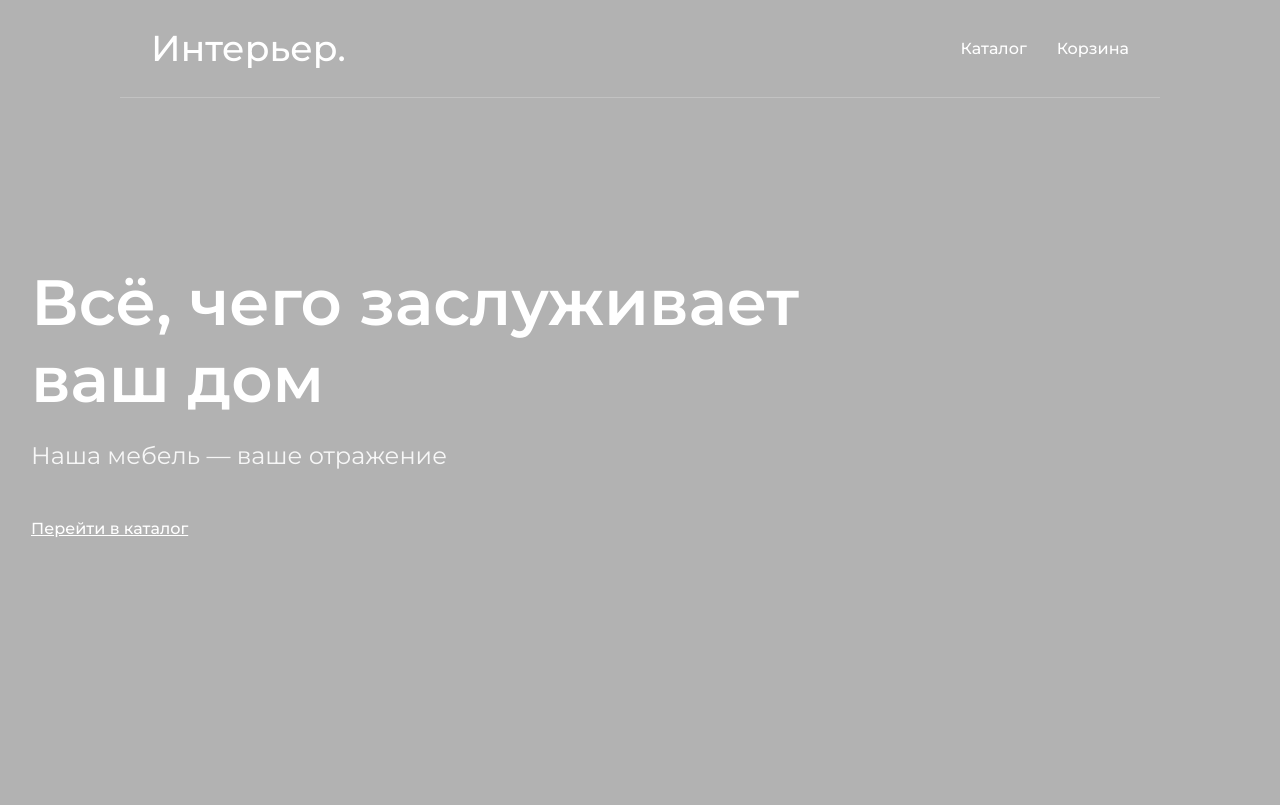
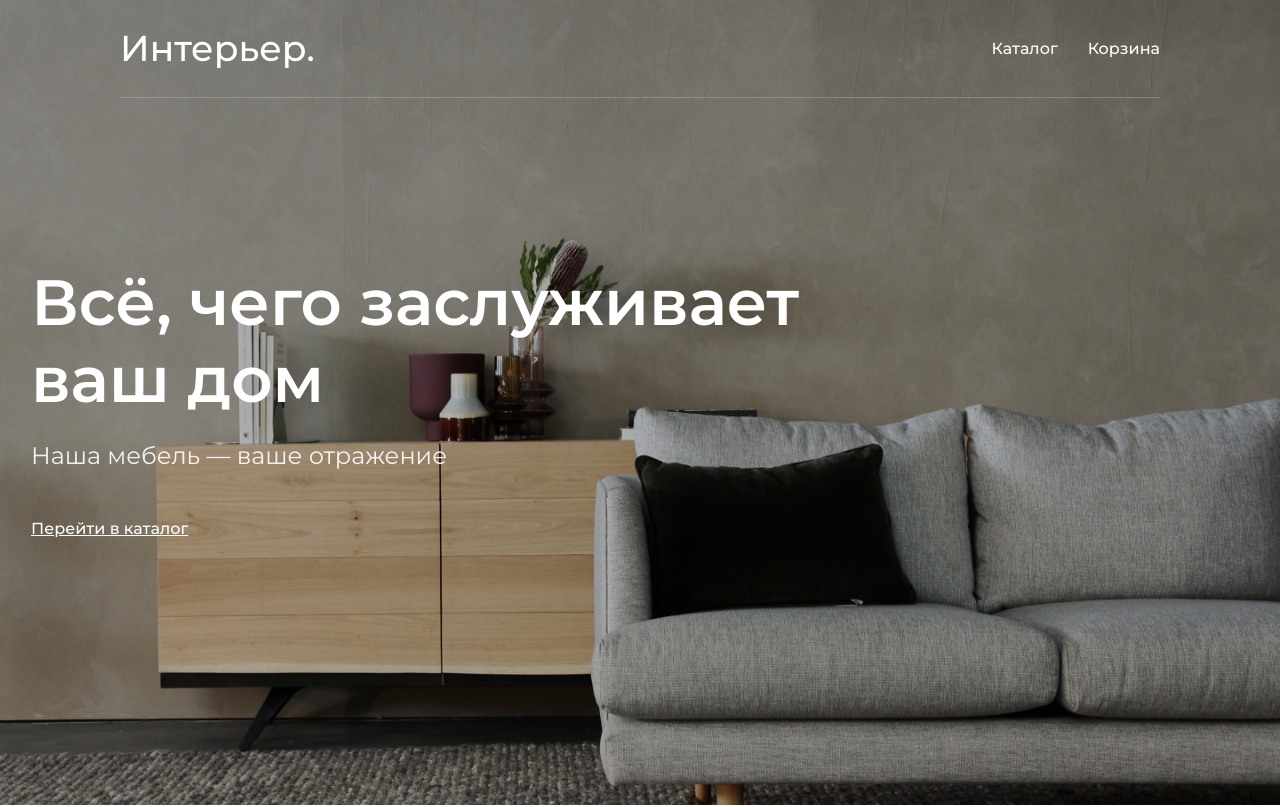
Before and after one commit to Nikadot/store, a plain HTML site: page index.html in a window 1280 px wide. Shown: the top 807 px of the page. Drawn offline with Linux system fonts and the light colour scheme.

Commit message:
Update style.css

```diff
--- a/style.css
+++ b/style.css
@@ -43,6 +43,8 @@ header .center {
     justify-content: space-between;
     align-items: center;
     width: 100%;
+    padding-left: 0;
+    padding-right: 0;
 }
 
 .logo-text {
@@ -79,7 +81,7 @@ header .center {
 }
 
 .hero {
-    background-image: url('./images/фон\ в\ шапке.jpg');
+    background-image: url('./img/background.jpg');
     background-size: cover;
     background-position: center;
     background-repeat: no-repeat;
@@ -150,6 +152,7 @@ header .center {
     font-size: 48px;
     font-weight: 600;
     color: #000000;
+    margin-top: 50px;
     margin-bottom: 40px;
 }
 
```
